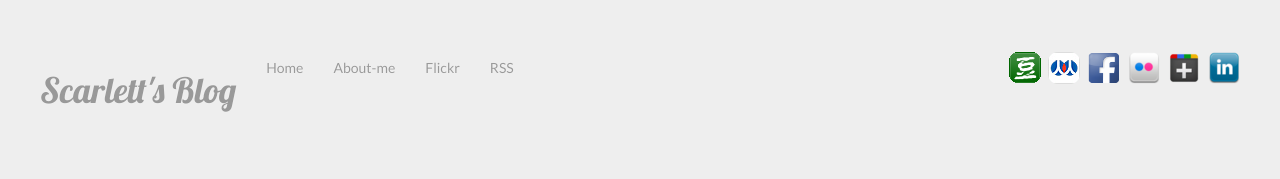
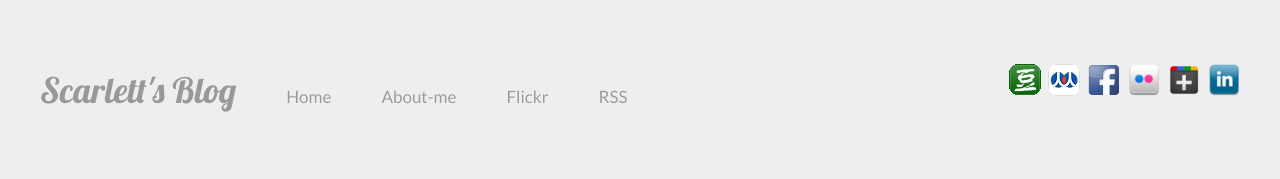
Before and after one commit to Scarlett-BJ/scarlett-bj.github.com, a plain HTML site: page index.html in a window 1280 px wide. Shown: the top 179 px of the page. Drawn offline with nearby package versions, Linux system fonts and the light colour scheme; grey boxes are pictures that could not be loaded; a script that the page names is missing.

Commit message:
Site updated: Sat Aug 31 2013 22:14:39 GMT+0800 (CST)

```diff
--- a/atom.xml
+++ b/atom.xml
@@ -3,7 +3,7 @@
   <title><![CDATA[Scarlett's Blog]]></title>
   <link href="http://scarltee.tk/atom.xml" rel="self"/>
   <link href="http://scarltee.tk"/>
-  <updated>2013-08-31T14:10:40.225Z</updated>
+  <updated>2013-08-31T14:14:39.351Z</updated>
   <id>http://scarltee.tk/</id>
   <author>
     <name><![CDATA[Jingyuan Cheng]]></name>
--- a/css/style.css
+++ b/css/style.css
@@ -122,14 +122,15 @@ a:hover {
 }
 #header #main-nav {
   font-family: "Lato", Helvetica Neue, Helvetica, Arial, sans-serif;
-  line-height: 2.5em;
+  line-height: 5.5em;
+  font-size: 17px;
 }
 #header #main-nav ul {
   list-style: none;
 }
 #header #main-nav ul li {
   float: left;
-  margin-left: 30px;
+  margin-left: 50px;
 }
 .social {
   float: right;
```
